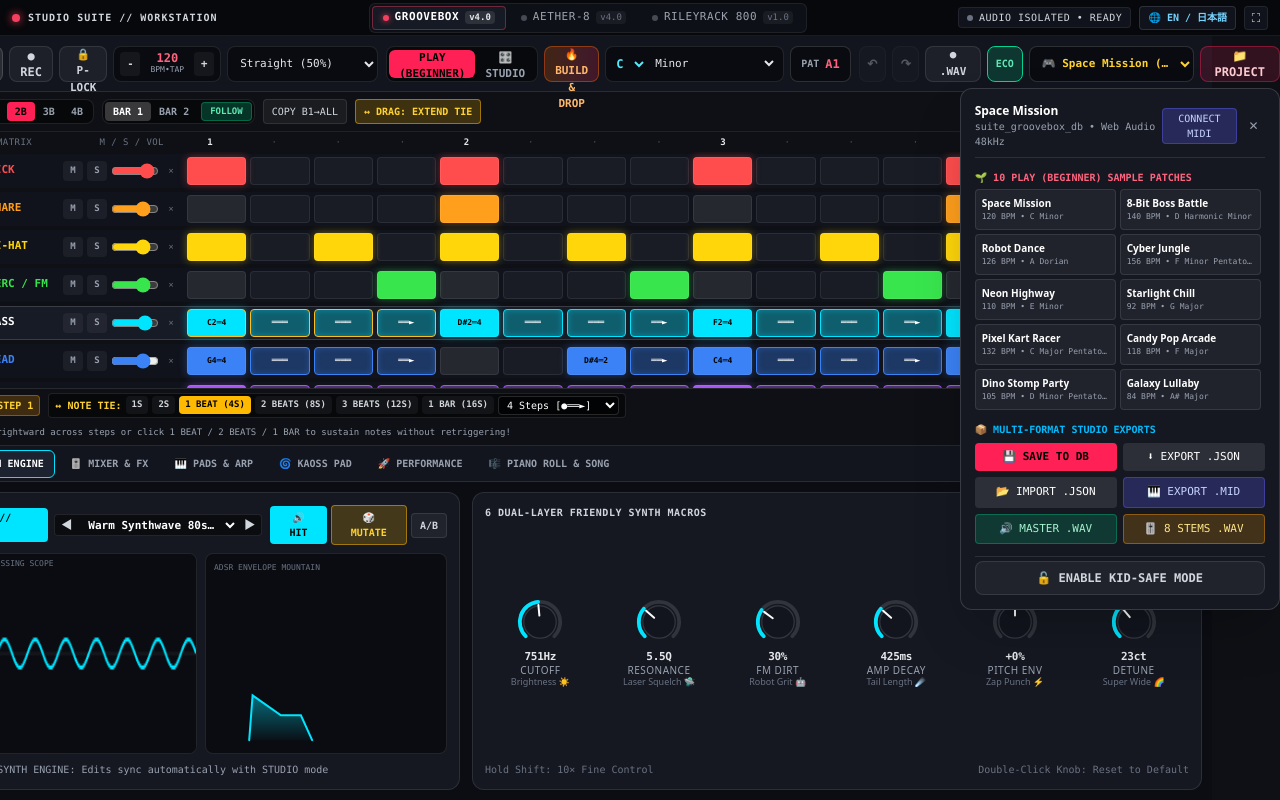
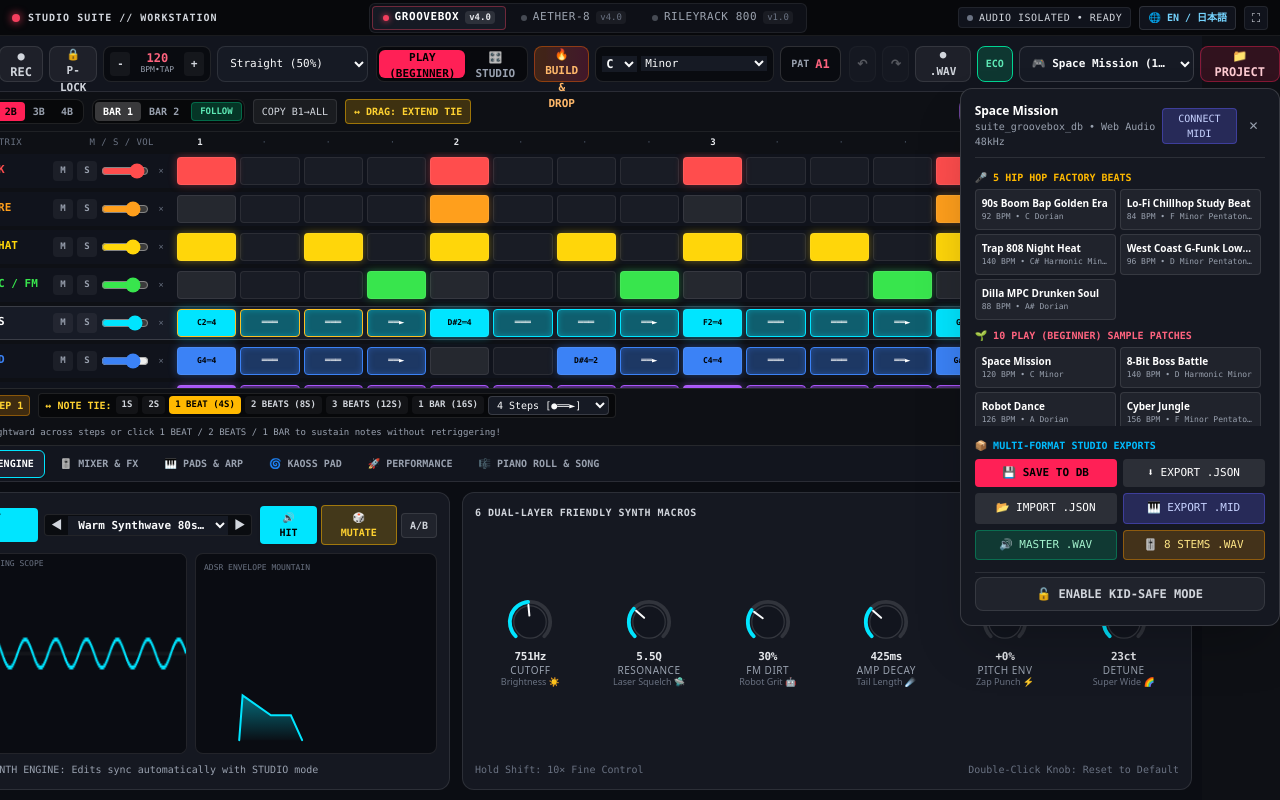
Before and after one commit to james-ips-dev/audio-studio, a React (Vite) app: page / in a window 1280 px wide. Both pictures are taken after a click on the button "📁 PROJECT". Built offline with nearby package versions, Linux system fonts and the light colour scheme.

Commit message:
fix(groovebox): high-contrast dropdown text and 5 hip hop factory beats

```diff
--- a/src/instruments/groovebox/components/TransportBar.tsx
+++ b/src/instruments/groovebox/components/TransportBar.tsx
@@ -469,16 +469,25 @@ export const TransportBar: React.FC<TransportBarProps> = ({
           ECO
         </button>
 
-        {/* Sample Patch Quick Selector (20 Sample Patches: 10 Play + 10 Studio) */}
+        {/* Sample Patch Quick Selector (25 Sample Patches: Play, Studio & Hip Hop) */}
         <select
           aria-label="Sample Patch Selector"
           value={project.id.replace(/^proj_/, '')}
           onChange={(e) => onLoadStarterProject(e.target.value)}
-          className="hidden md:block h-9 px-2 rounded-lg bg-black/45 border border-white/15 font-studio-mono text-[11px] font-bold text-amber-300 cursor-pointer max-w-[165px] truncate"
-          title="Load 20 Factory Sample Patches (10 Play Mode + 10 Studio Pro Mode)"
+          className="hidden md:block h-9 px-2 rounded-lg bg-black/45 border border-white/15 font-studio-mono text-[11px] font-bold text-amber-300 cursor-pointer max-w-[175px] truncate"
+          title="Load Factory Sample Patches (Play Mode, Studio Pro & Hip Hop Beats)"
         >
+          <optgroup label="🎤 5 HIP HOP FACTORY BEATS" className="bg-[#12151E] text-amber-300">
+            {STARTER_PROJECT_SPECS.filter((s) => s.id.startsWith('hiphop-')).map(
+              (s) => (
+                <option key={s.id} value={s.id} className="bg-[#12151E] text-white">
+                  🎤 {s.name} ({s.bpm} BPM)
+                </option>
+              )
+            )}
+          </optgroup>
           <optgroup label="🌱 10 PLAY MODE SAMPLE PATCHES" className="bg-[#12151E] text-rose-300">
-            {STARTER_PROJECT_SPECS.filter((s) => s.modeTag === 'beginner').map(
+            {STARTER_PROJECT_SPECS.filter((s) => s.modeTag === 'beginner' && !s.id.startsWith('hiphop-')).map(
               (s) => (
                 <option key={s.id} value={s.id} className="bg-[#12151E] text-white">
                   🎮 {s.name} ({s.bpm} BPM)
@@ -487,7 +496,7 @@ export const TransportBar: React.FC<TransportBarProps> = ({
             )}
           </optgroup>
           <optgroup label="🎛️ 10 STUDIO PRO SAMPLE PATCHES" className="bg-[#12151E] text-sky-300">
-            {STARTER_PROJECT_SPECS.filter((s) => s.modeTag === 'pro').map(
+            {STARTER_PROJECT_SPECS.filter((s) => s.modeTag === 'pro' && !s.id.startsWith('hiphop-')).map(
               (s) => (
                 <option key={s.id} value={s.id} className="bg-[#12151E] text-white">
                   🎛️ {s.name} ({s.bpm} BPM)
@@ -540,15 +549,41 @@ export const TransportBar: React.FC<TransportBarProps> = ({
                 </div>
               </div>
 
-              {/* 20 Sample Patches (10 Play Mode + 10 Studio Pro Mode) */}
-              <div className="space-y-2 max-h-60 overflow-y-auto pr-1">
+              {/* 25 Sample Patches (5 Hip Hop + 10 Play Mode + 10 Studio Pro Mode) */}
+              <div className="space-y-2 max-h-64 overflow-y-auto pr-1">
+                <div>
+                  <div className="font-studio-mono text-[10px] font-bold uppercase text-amber-400 mb-1">
+                    🎤 5 HIP HOP FACTORY BEATS
+                  </div>
+                  <div className="grid grid-cols-2 gap-1">
+                    {STARTER_PROJECT_SPECS.filter((sp) => sp.id.startsWith('hiphop-')).map((sp) => (
+                      <button
+                        key={sp.id}
+                        type="button"
+                        onClick={() => {
+                          onLoadStarterProject(sp.id);
+                          setProjectMenuOpen(false);
+                        }}
+                        className="p-1.5 rounded bg-white/5 hover:bg-amber-500/20 border border-white/10 hover:border-amber-500/40 text-left transition-colors cursor-pointer"
+                      >
+                        <div className="text-[10px] font-bold text-white truncate">
+                          {sp.name}
+                        </div>
+                        <div className="text-[8px] font-studio-mono text-gray-400 truncate">
+                          {sp.bpm} BPM • {ROOT_NOTE_NAMES[sp.rootNote]} {sp.scaleName}
+                        </div>
+                      </button>
+                    ))}
+                  </div>
+                </div>
+
                 <div>
                   <div className="font-studio-mono text-[10px] font-bold uppercase text-rose-400 mb-1">
                     🌱 10 PLAY (BEGINNER) SAMPLE PATCHES
                   </div>
                   <div className="grid grid-cols-2 gap-1">
                     {STARTER_PROJECT_SPECS.filter(
-                      (sp) => sp.modeTag === 'beginner'
+                      (sp) => sp.modeTag === 'beginner' && !sp.id.startsWith('hiphop-')
                     ).map((sp) => (
                       <button
                         key={sp.id}
@@ -576,7 +611,7 @@ export const TransportBar: React.FC<TransportBarProps> = ({
                   </div>
                   <div className="grid grid-cols-2 gap-1">
                     {STARTER_PROJECT_SPECS.filter(
-                      (sp) => sp.modeTag === 'pro'
+                      (sp) => sp.modeTag === 'pro' && !sp.id.startsWith('hiphop-')
                     ).map((sp) => (
                       <button
                         key={sp.id}
--- a/src/instruments/groovebox/groovebox.css
+++ b/src/instruments/groovebox/groovebox.css
@@ -10,6 +10,23 @@
   --gb-border: rgba(255, 255, 255, 0.08);
   background-color: var(--gb-bg-main);
   color: #F3F4F6;
+}
+
+/* Ensure all dropdown select elements, optgroups, and options in Groovebox are high contrast & light text */
+.inst-groovebox select {
+  color: #F9FAFB !important;
+  background-color: #161A24 !important;
+}
+
+.inst-groovebox select option,
+.inst-groovebox select optgroup {
+  color: #F3F4F6 !important;
+  background-color: #1A1F2C !important;
+}
+
+.inst-groovebox select optgroup {
+  color: #F472B6 !important;
+  font-weight: bold;
 }
 
 .inst-groovebox ::-webkit-scrollbar {
--- a/src/instruments/groovebox/presets/factoryPresets.ts
+++ b/src/instruments/groovebox/presets/factoryPresets.ts
@@ -1394,6 +1394,167 @@ export const STARTER_PROJECT_SPECS: StarterProjectSpec[] = [
     chordNotes: [{ step: 0, degree: 0, len: 16 }],
     arpSteps: [0, 2, 3, 5, 6, 8, 10, 11, 13, 14],
   },
+
+  // ==========================================================================
+  // 5 HIP HOP FACTORY PRESET BEATS
+  // ==========================================================================
+  {
+    id: 'hiphop-boom-bap-90s',
+    name: '90s Boom Bap Golden Era',
+    subtitle: 'MPC 58% Swing, Vinyl Rhodes & Heavy Snare Knock',
+    modeTag: 'beginner',
+    bpm: 92,
+    rootNote: 0, // C
+    scaleName: 'Dorian',
+    swing: 0.32,
+    presetIndices: [0, 0, 2, 0, 2, 0, 9, 7], // 808 Sub, Crisp Snare, Dusty Vinyl Hat, FM Wood, Funky Bass, Rhodes EP
+    kickSteps: [0, 6, 8, 11],
+    snareSteps: [4, 12],
+    hatSteps: [0, 2, 4, 6, 8, 10, 12, 14],
+    percSteps: [3, 7, 11, 15],
+    bassNotes: [
+      { step: 0, degree: 0, len: 4 },
+      { step: 6, degree: 0, len: 2 },
+      { step: 8, degree: 2, len: 3 },
+      { step: 11, degree: 4, len: 4 },
+    ],
+    leadNotes: [
+      { step: 4, degree: 4, len: 4 },
+      { step: 10, degree: 6, len: 2 },
+      { step: 12, degree: 5, len: 4 },
+    ],
+    chordNotes: [
+      { step: 0, degree: 0, len: 6 },
+      { step: 8, degree: 3, len: 6 },
+    ],
+    arpSteps: [2, 6, 10, 14],
+  },
+  {
+    id: 'hiphop-lofi-chillhop',
+    name: 'Lo-Fi Chillhop Study Beat',
+    subtitle: 'Drunken 45% Swing, Warm Tape Keys & Mellow Sub',
+    modeTag: 'beginner',
+    bpm: 84,
+    rootNote: 5, // F
+    scaleName: 'Minor Pentatonic',
+    swing: 0.45,
+    presetIndices: [8, 7, 2, 7, 9, 3, 9, 9], // Starlight LoFi Kick, Warm Brush Snare, Dusty Vinyl, Water Drop, Velvet LoFi Sub, Velvet Tape Keys, Music Box Arp
+    kickSteps: [0, 5, 8, 14],
+    snareSteps: [4, 12],
+    hatSteps: [0, 2, 4, 6, 8, 10, 12, 14],
+    percSteps: [2, 7, 10, 15],
+    bassNotes: [
+      { step: 0, degree: 0, len: 5 },
+      { step: 5, degree: 2, len: 3 },
+      { step: 8, degree: 3, len: 6 },
+      { step: 14, degree: 4, len: 2 },
+    ],
+    leadNotes: [
+      { step: 0, degree: 2, len: 4 },
+      { step: 6, degree: 4, len: 4 },
+      { step: 12, degree: 1, len: 4 },
+    ],
+    chordNotes: [
+      { step: 0, degree: 0, len: 8 },
+      { step: 8, degree: 2, len: 8 },
+    ],
+    arpSteps: [0, 3, 6, 9, 12, 15],
+  },
+  {
+    id: 'hiphop-trap-808-heat',
+    name: 'Trap 808 Night Heat',
+    subtitle: 'Sliding Sub Bass, Rapidfire Hats & Dark Minor Bell',
+    modeTag: 'pro',
+    bpm: 140,
+    rootNote: 1, // C#
+    scaleName: 'Harmonic Minor',
+    swing: 0.05,
+    presetIndices: [0, 4, 16, 4, 6, 9, 1, 0], // 808 Sub Boom, 808 Clap, Crisp Trap Fast Hat, Jungle 808 Glide Bass, Dreamy Bell Lead
+    kickSteps: [0, 7, 10],
+    snareSteps: [4, 12],
+    hatSteps: [0, 1, 2, 3, 4, 5, 6, 7, 8, 9, 10, 11, 12, 13, 14, 15],
+    percSteps: [3, 9, 11, 14],
+    bassNotes: [
+      { step: 0, degree: 0, len: 7 },
+      { step: 7, degree: 2, len: 3 },
+      { step: 10, degree: 5, len: 6 },
+    ],
+    leadNotes: [
+      { step: 0, degree: 4, len: 4 },
+      { step: 4, degree: 3, len: 4 },
+      { step: 8, degree: 2, len: 4 },
+      { step: 12, degree: 6, len: 4 },
+    ],
+    chordNotes: [
+      { step: 0, degree: 0, len: 8 },
+      { step: 8, degree: 4, len: 8 },
+    ],
+    arpSteps: [0, 4, 8, 12],
+  },
+  {
+    id: 'hiphop-west-coast-gfunk',
+    name: 'West Coast G-Funk Lowrider',
+    subtitle: 'Classic Sine Whistle Lead, Punchy Kick & Syncopated Bass',
+    modeTag: 'beginner',
+    bpm: 96,
+    rootNote: 2, // D
+    scaleName: 'Minor Pentatonic',
+    swing: 0.22,
+    presetIndices: [1, 4, 0, 3, 2, 2, 0, 0], // 909 Punch, 808 Clap, 909 Hat, Funky FM Bass, Laser Whistle Lead, Juno Chorus Pad
+    kickSteps: [0, 3, 6, 8, 14],
+    snareSteps: [4, 12],
+    hatSteps: [0, 2, 4, 6, 8, 10, 12, 14],
+    percSteps: [4, 7, 12, 15],
+    bassNotes: [
+      { step: 0, degree: 0, len: 3 },
+      { step: 3, degree: 0, len: 3 },
+      { step: 6, degree: 2, len: 2 },
+      { step: 8, degree: 3, len: 4 },
+      { step: 14, degree: 4, len: 2 },
+    ],
+    leadNotes: [
+      { step: 0, degree: 4, len: 6 },
+      { step: 8, degree: 3, len: 4 },
+      { step: 12, degree: 4, len: 4 },
+    ],
+    chordNotes: [
+      { step: 0, degree: 0, len: 8 },
+      { step: 8, degree: 3, len: 8 },
+    ],
+    arpSteps: [0, 2, 4, 6, 8, 10, 12, 14],
+  },
+  {
+    id: 'hiphop-underground-dilla-swing',
+    name: 'Dilla MPC Drunken Soul',
+    subtitle: 'Unquantized Loose MPC Swing, Warm Sub & Smoky Keys',
+    modeTag: 'pro',
+    bpm: 88,
+    rootNote: 10, // A#
+    scaleName: 'Dorian',
+    swing: 0.48,
+    presetIndices: [6, 0, 14, 0, 4, 4, 9, 7], // Retro CR-78, Crisp Snare, Tape Saturated Hat, Funky Bass, Rhodes EP
+    kickSteps: [0, 5, 8, 10, 13],
+    snareSteps: [4, 12],
+    hatSteps: [0, 2, 4, 6, 8, 10, 12, 14],
+    percSteps: [1, 6, 9, 14],
+    bassNotes: [
+      { step: 0, degree: 0, len: 5 },
+      { step: 5, degree: 2, len: 3 },
+      { step: 8, degree: 3, len: 2 },
+      { step: 10, degree: 4, len: 3 },
+      { step: 13, degree: 0, len: 3 },
+    ],
+    leadNotes: [
+      { step: 2, degree: 4, len: 4 },
+      { step: 8, degree: 2, len: 4 },
+      { step: 12, degree: 0, len: 4 },
+    ],
+    chordNotes: [
+      { step: 0, degree: 0, len: 6 },
+      { step: 8, degree: 2, len: 6 },
+    ],
+    arpSteps: [1, 3, 5, 7, 9, 11, 13, 15],
+  },
 ];
 
 export function createStarterProject(specId: string = 'space-mission'): GrooveboxProject {
```
